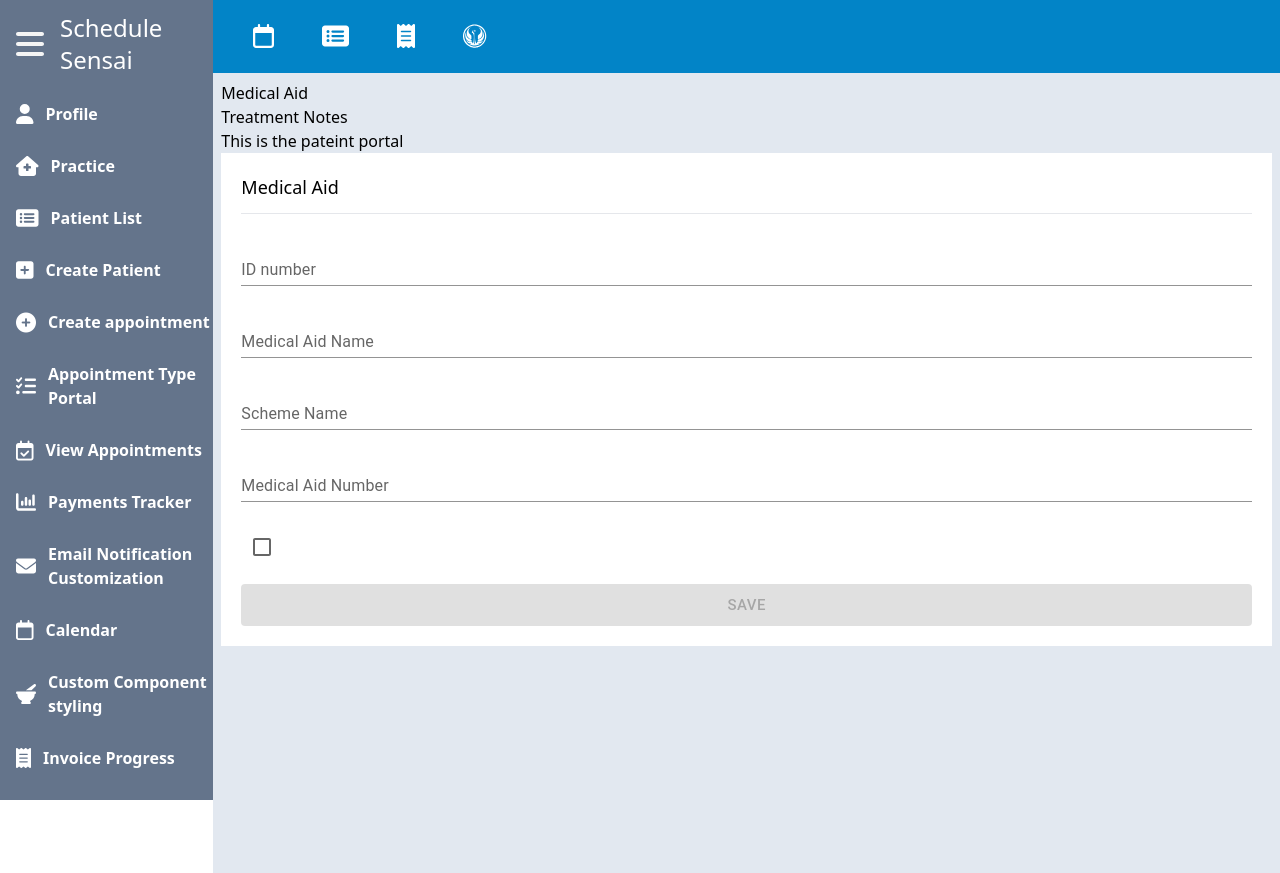
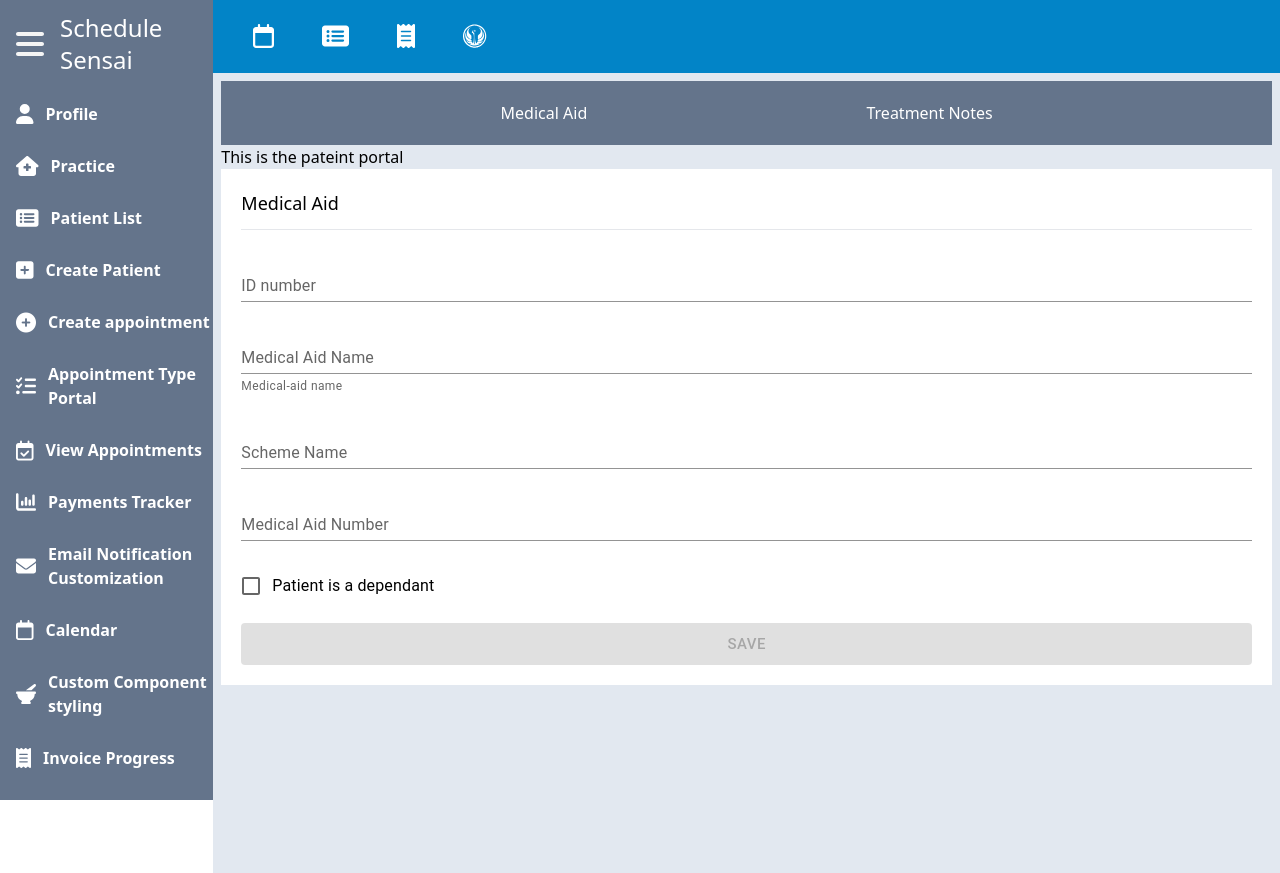
Before and after one commit to Mathers-za/practice-management-frontend, a React (Create React App) app: page /patientPortal/medicalAid in a window 1280 px wide. Built offline with nearby package versions, Linux system fonts and the light colour scheme; no server answers.

Commit message:
fixed a bug in medical aid component. began adding a top bar. styling of med aid compoennet basically complete and prototyped with mui inputs

```diff
--- a/src/App.js
+++ b/src/App.js
@@ -2,7 +2,7 @@ import { Route, Routes, useNavigate } from "react-router-dom";
 import Entry from "./components/Pages/Entry";
 import DashBoard from "./components/Pages/Dashboard";
 import axiosRequest from "./apiRequests/apiRequests";
-import { useEffect, useState } from "react";
+import { useEffect, useRef, useState } from "react";
 import Profile from "./components/Profile";
 import PracticeDetails from "./components/PracticeDetails";
 import PatientList from "./components/PatientList";
@@ -41,8 +41,9 @@ const queryClient = new QueryClient();
 function App() {
   const [profileId, setProfileId] = useState();
   const navigate = useNavigate();
-  const [patientId, setPatientId] = useState();
+
   const [appTypeId, setAppTypeId] = useState();
+  const patientIdRef = useRef(null);
 
   useEffect(() => {
     async function checkSession() {
@@ -67,7 +68,7 @@ function App() {
   }
 
   function setPatientIdProp(id) {
-    setPatientId(id);
+    patientIdRef.current = id;
   }
 
   return (
@@ -115,7 +116,7 @@ function App() {
                   path="patientPortal"
                   element={
                     <PatientPortal
-                      patientId={patientId}
+                      patientId={patientIdRef}
                       profileId={profileId}
                     />
                   }
@@ -123,14 +124,19 @@ function App() {
                   <Route
                     path="treatmentNotes"
                     element={
-                      <PatientTreatmentNotesList patientId={patientId} />
+                      <PatientTreatmentNotesList
+                        patientId={patientIdRef.current}
+                      />
                     }
                   />
 
-                  <Route index element={<Patient patientId={patientId} />} />
+                  <Route
+                    index
+                    element={<Patient patientId={patientIdRef.current} />}
+                  />
                   <Route
                     path="medicalAid"
-                    element={<MedicalAid patientId={patientId} />}
+                    element={<MedicalAid patientId={patientIdRef.current} />}
                   />
                 </Route>
                 <Route
--- a/src/components/MedicalAid.js
+++ b/src/components/MedicalAid.js
@@ -6,17 +6,16 @@ import {
   usePatchData,
 } from "../CustomHooks/serverStateHooks";
 import { useQueryClient } from "react-query";
-import { TextField, Checkbox, Button } from "@mui/material";
-import InputAdornment from "@mui/material/InputAdornment";
+import { TextField, Checkbox, Button, FormControlLabel } from "@mui/material";
 
 export default function MedicalAid({ patientId }) {
   const queryClient = useQueryClient();
-  const { data, httpStatus, isSuccess } = useFetchData(
+  const { data, isSuccess } = useFetchData(
     `/medicalAid/view${patientId}`,
     "medicalAidData"
   );
 
-  const [isFirstTimeCreatingPost, setIsFirstTimeCreatingPost] = useState(false);
+  const [isFirstTimeCreatingPost, setIsFirstTimeCreatingPost] = useState(true);
   const { createMutation } = usePostData(
     `/medicalAid/create${patientId}`,
     "medicalAidData"
@@ -24,23 +23,21 @@ export default function MedicalAid({ patientId }) {
 
   const [medAidInformation, setMedAidInformation] = useState({});
   const [changes, setChanges] = useState({});
-  const { patchMutation } = usePatchData(
-    `/medicalAid/update${data?.id}`,
-    "medicalAidData"
-  );
+  const { patchMutation } = usePatchData(`/medicalAid/update${data?.id}`);
 
   const [showDependantFields, setShowDependantFields] = useState(false);
 
   useEffect(() => {
-    if (!data) {
-      setIsFirstTimeCreatingPost(true);
-      setMedAidInformation({});
+    if (data && isSuccess) {
+      setMedAidInformation(data);
+      setIsFirstTimeCreatingPost(false);
+      setShowDependantFields(data.is_dependant);
     }
 
-    queryClient.invalidateQueries("medicalAidData"); // had to inlcude this in order to sync patient Id prop. patient id was not syncng in medicalAid and thus displaying data of previous id
-    if (data) {
-      setMedAidInformation(data);
-      setIsFirstTimeCreatingPost(false);
+    if (!data) {
+      //syncing issue with patient id. this solve sthe problem. dont touch
+      setMedAidInformation({});
+      setShowDependantFields(false);
     }
   }, [data, patientId]);
 
@@ -92,6 +89,7 @@ export default function MedicalAid({ patientId }) {
             name="medaid_name"
             value={medAidInformation?.medaid_name || ""}
             label="Medical Aid Name"
+            helperText="Medical-aid name"
           />
           <TextField
             variant="standard"
@@ -109,15 +107,27 @@ export default function MedicalAid({ patientId }) {
             value={medAidInformation?.medaid_number || ""}
             label="Medical Aid Number"
           />
+          <FormControlLabel
+            label="Patient is a dependant"
+            control={
               <Checkbox
                 onChange={(event) => {
                   setShowDependantFields(!showDependantFields);
-              handleChange(event);
+                  setChanges((prev) => ({
+                    ...prev,
+                    is_dependant: event.target.checked,
+                  }));
+                  setMedAidInformation((prev) => ({
+                    ...prev,
+                    is_dependant: event.target.checked,
+                  }));
                 }}
+                checked={showDependantFields ? showDependantFields : false}
                 size="medium"
-            defaultChecked={false}
                 name="dependant"
                 value={medAidInformation.dependant}
+              />
+            }
           />
         </div>
 
--- a/src/components/Pages/PatientPortal.js
+++ b/src/components/Pages/PatientPortal.js
@@ -6,14 +6,11 @@ export default function PatientPortal({ patientId }) {
 
   return (
     <>
-      <ul>
-        <li>
-          <Link to="medicalAid"> Medical Aid</Link>
-        </li>
-        <li>
-          <Link to="treatmentNotes"> Treatment Notes</Link>
-        </li>
-      </ul>
+      <div className=" text-white h-16 w-full flex justify-evenly items-center bg-slate-500">
+        <Link to="medicalAid"> Medical Aid</Link>
+        <Link to="treatmentNotes"> Treatment Notes</Link>
+      </div>
+
       <h1>This is the pateint portal</h1>
       <div className="w-full max-w-full overflow-clip">
         <Outlet />
--- a/src/components/Pages/PatientTreatmentNotes/CreateTreatmentNote.js
+++ b/src/components/Pages/PatientTreatmentNotes/CreateTreatmentNote.js
@@ -1,16 +1,18 @@
-import { useState } from "react";
+import { useRef, useState } from "react";
 import TreatmentNoteForm from "./TreatmentNoteForm";
 import { usePostData } from "../../../CustomHooks/serverStateHooks";
+import EditTreatmentNote from "./EditTreatmentNotes";
 
 export default function CreateTreatmentNote({ hideComponent, patientId }) {
   const [treatmentNotePayload, setTreatmentNotePayload] = useState({
     date: new Date(),
   });
-
+  const [showEditForm, setShowEditForm] = useState(false);
   const { createMutation } = usePostData(
     `/treatmentNotes/create${patientId}`,
     "treatmentNoteData"
   );
+  const createdTreatmentNoteId = useRef(null);
 
   function handleChange(event) {
     const { name, value } = event.target;
@@ -21,9 +23,11 @@ export default function CreateTreatmentNote({ hideComponent, patientId }) {
     }));
   }
 
-  function handleSubmit() {
-    createMutation.mutate(treatmentNotePayload);
-    hideComponent();
+  async function handleSubmit(event) {
+    event.preventDefault();
+    const response = await createMutation.mutateAsync(treatmentNotePayload);
+    createdTreatmentNoteId.current = response.id;
+    setShowEditForm(!showEditForm);
   }
 
   function handleDateChange(date) {
@@ -45,6 +49,15 @@ export default function CreateTreatmentNote({ hideComponent, patientId }) {
         treatmentNoteData={treatmentNotePayload}
         disable={!treatmentNotePayload?.title}
       />
+      {showEditForm && (
+        <div className="fixed left-0 top-0 w-full z-10 bg-white h-screen overflow-auto">
+          {" "}
+          <EditTreatmentNote
+            treatmentNoteId={createdTreatmentNoteId.current}
+            hideComponent={hideComponent}
+          />
+        </div>
+      )}
     </>
   );
 }
--- a/src/components/Pages/PatientTreatmentNotes/TreatmentNoteForm.js
+++ b/src/components/Pages/PatientTreatmentNotes/TreatmentNoteForm.js
@@ -1,4 +1,4 @@
-import { useState } from "react";
+import { useRef, useState } from "react";
 import { StaticDatePicker } from "@mui/x-date-pickers/StaticDatePicker";
 import GenericButton from "../../miscellaneous components/SubmitButton";
 import Input from "../../miscellaneous components/DisplayTextInput";
@@ -6,6 +6,7 @@ import CustomTextArea from "../../miscellaneous components/CustomTextArea";
 import DateDisplay from "../../miscellaneous components/DateDisplay";
 import GenericTopBar from "../../miscellaneous components/GenericTopBar";
 import { MobileDatePicker } from "@mui/x-date-pickers";
+import EditTreatmentNote from "./EditTreatmentNotes";
 
 export default function TreatmentNoteForm({
   treatmentNoteData,
```
Lines whose indentation alone changed are shown as unchanged.
